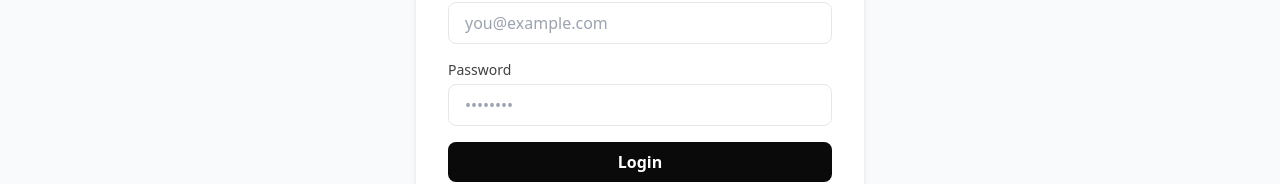
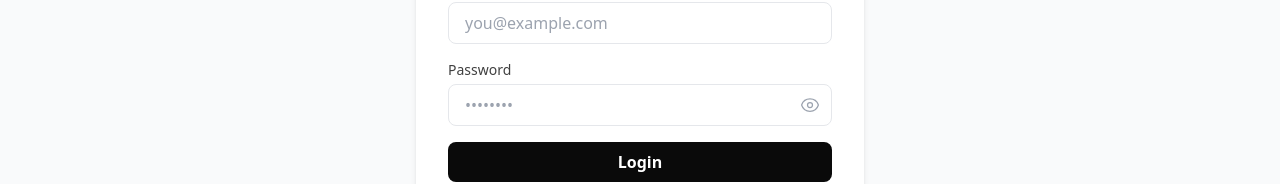
Before and after one commit to SC0DAH/internship-blog, a Nuxt app: page /login in a window 1280 px wide. Shown: the part 364-548 px from the top of the page. Built offline with nearby package versions, Linux system fonts and the light colour scheme; no server answers.

Commit message:
password visibility is toggleable now

```diff
--- a/app/pages/login.vue
+++ b/app/pages/login.vue
@@ -7,7 +7,6 @@
       <h1 class="text-3xl font-bold text-heading mb-6 text-center">Login</h1>
 
       <form @submit.prevent="handleLogin" class="space-y-4">
-        <!-- Email -->
         <div>
           <label class="block text-sm font-medium text-neutral-700 mb-1">Email</label>
           <input
@@ -17,22 +16,31 @@
             class="w-full px-4 py-2 border rounded-lg focus:ring-2 focus:ring-gray-400 focus:outline-none"
           />
         </div>
-
-        <!-- Password -->
         <div>
           <label class="block text-sm font-medium text-neutral-700 mb-1">Password</label>
-          <input
-            v-model="password"
-            type="password"
-            placeholder="••••••••"
-            class="w-full px-4 py-2 border rounded-lg focus:ring-2 focus:ring-gray-400 focus:outline-none"
-          />
+            <div class="relative flex items-center">
+              <input
+                v-model="password"
+                :type="showPassword ? 'text' : 'password'"
+                placeholder="••••••••"
+                class="w-full px-4 py-2 border rounded-lg focus:ring-2 focus:ring-gray-400 focus:outline-none pr-10"
+              />
+
+              <button
+                type="button"
+                @click="showPassword = !showPassword"
+                class="absolute right-3 flex items-center justify-center h-full text-gray-400 hover:text-gray-700 focus:outline-none"
+              >
+                <EyeIcon v-if="!showPassword" class="w-5 h-5" />
+                <EyeSlashIcon v-else class="w-5 h-5" />
+              </button>
+            </div>
         </div>
 
-        <!-- Error message -->
+
+
         <p v-if="error" class="text-sm text-red-600">{{ error }}</p>
 
-        <!-- Submit -->
         <button
           type="submit"
           :disabled="loading"
@@ -54,11 +62,13 @@
 import { ref } from "vue";
 import { useRouter } from "vue-router";
 import { useAuth } from "~~/composables/useAuth";
+import { EyeIcon, EyeSlashIcon } from '@heroicons/vue/24/outline'
 
 const email = ref("");
 const password = ref("");
 const error = ref("");
 const loading = ref(false);
+const showPassword = ref(false);
 
 const router = useRouter();
 const { loginUser } = useAuth();
--- a/app/pages/register.vue
+++ b/app/pages/register.vue
@@ -7,7 +7,7 @@
       <h1 class="text-3xl font-bold text-heading mb-6 text-center">Register</h1>
 
       <form @submit.prevent="handleRegister" class="space-y-4">
-        <!-- Naam -->
+
         <div>
           <label class="block text-sm font-medium text-neutral-700 mb-1">Naam</label>
           <input
@@ -18,7 +18,6 @@
           />
         </div>
 
-        <!-- Email -->
         <div>
           <label class="block text-sm font-medium text-neutral-700 mb-1">Email</label>
           <input
@@ -29,24 +28,31 @@
           />
         </div>
 
-        <!-- Password -->
         <div>
           <label class="block text-sm font-medium text-neutral-700 mb-1">Password</label>
-          <input
-            v-model="password"
-            type="password"
-            placeholder="••••••••"
-            class="w-full px-4 py-2 border rounded-lg focus:ring-2 focus:ring-gray-400 focus:outline-none"
-          />
+          <div class="relative flex items-center">
+              <input
+                v-model="password"
+                :type="showPassword ? 'text' : 'password'"
+                placeholder="••••••••"
+                class="w-full px-4 py-2 border rounded-lg focus:ring-2 focus:ring-gray-400 focus:outline-none pr-10"
+              />
+
+              <button
+                type="button"
+                @click="showPassword = !showPassword"
+                class="absolute right-3 flex items-center justify-center h-full text-gray-400 hover:text-gray-700 focus:outline-none"
+              >
+                <EyeIcon v-if="!showPassword" class="w-5 h-5" />
+                <EyeSlashIcon v-else class="w-5 h-5" />
+              </button>
+            </div>
         </div>
 
-        <!-- Error message -->
         <p v-if="error" class="text-sm text-red-600">{{ error }}</p>
 
-        <!-- Success message -->
         <p v-if="success" class="text-sm text-green-600">{{ success }}</p>
 
-        <!-- Submit -->
         <button
           type="submit"
           :disabled="loading"
@@ -69,10 +75,12 @@
 <script setup lang="ts">
 import { ref } from "vue";
 import { useAuth } from "~~/composables/useAuth";
+import { EyeIcon, EyeSlashIcon } from '@heroicons/vue/24/outline'
 
 const name = ref("");
 const email = ref("");
 const password = ref("");
+const showPassword = ref(false);
 
 const error = ref("");
 const success = ref("");
```
